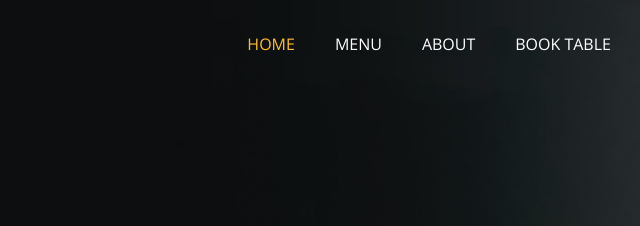
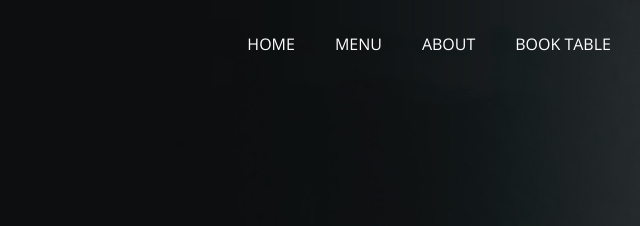
Before and after one commit to sohail198612-pixel/Vip-Fast-Food, a plain HTML site: page index.html in a window 1280 px wide. Shown: the top 226 px of the page, 239-879 px from the left. Drawn offline with nearby package versions, Linux system fonts and the light colour scheme; some packages are replaced by stand-ins of ours; files whose address does not match are found by name.

Commit message:
Update style.css

```diff
--- a/style.css
+++ b/style.css
@@ -180,7 +180,7 @@ a:focus {
   transition: all 0.3s;
 }
 
-.custom_nav-container .navbar-nav .nav-item:hover .nav-link, .custom_nav-container .navbar-nav .nav-item.active .nav-link {
+.custom_nav-container .navbar-nav .nav-item:hover .nav-link, .custom_nav-container .navbar-nav .nav-item.active .nav-link :hover {
   color: #ffbe33;
 }
 
```
